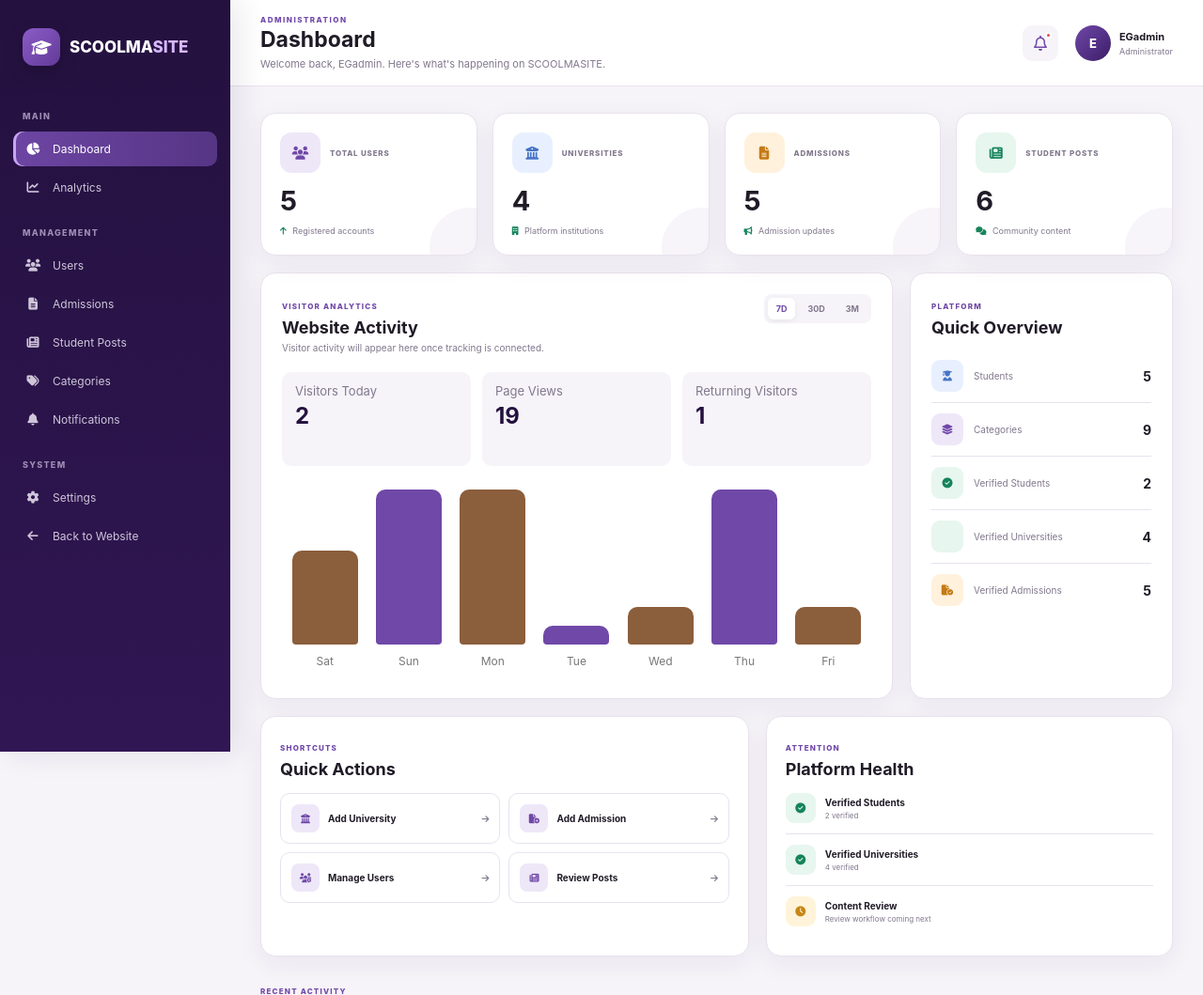
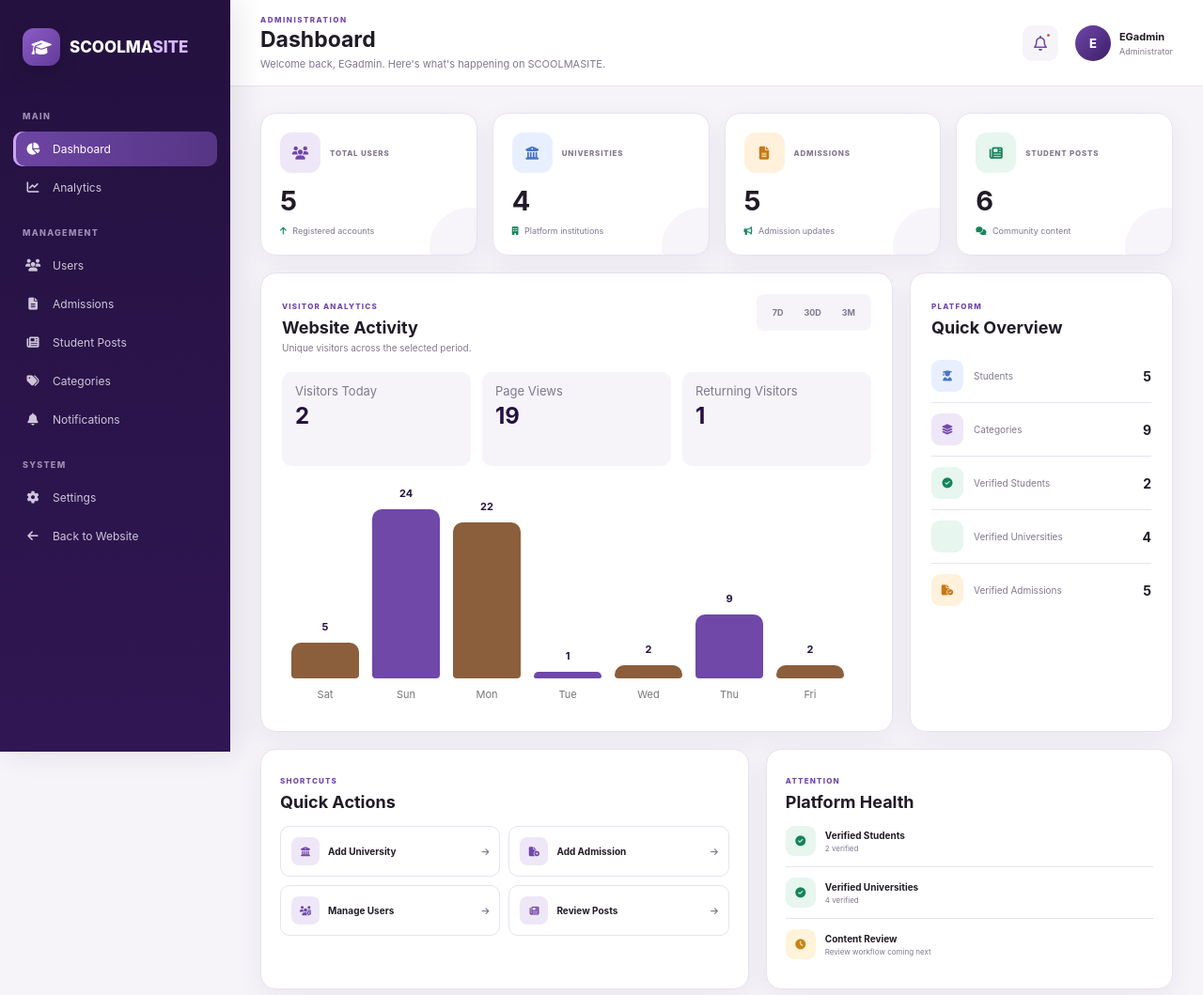
Before and after one commit to officialernestgideon-hub/SCOOLMASITE, a Django app: page /admin/ in a window 1280 px wide. Shown: the top 1059 px of the page at 94% size. Run offline with Django 5.2, Linux system fonts and the light colour scheme; a user stored in the database is signed in; data comes from the database, SQL or seed files in the repository; both versions use the stored data as it was after the commit.

Commit message:
Add admin_dashboard,static, templates

```diff
--- a/admin_dashboard/views.py
+++ b/admin_dashboard/views.py
@@ -51,29 +51,168 @@ def dashboard(request):
         .annotate(
             visit_count=Count("id")
         )
-        .filter(visit_count__gt=1)
+        .filter(
+            visit_count__gt=1
+        )
         .count()
     )
 
-    # Last 7 days
-    seven_days_ago = now - timedelta(days=6)
+
+    # -----------------------------
+    # VISITOR CHART PERIOD
+    # -----------------------------
+
+    visitor_period = request.GET.get(
+        "period",
+        "7d"
+    ).lower()
+
+    if visitor_period not in ["7d", "30d", "3m"]:
+        visitor_period = "7d"
+
 
     visitor_trend = []
 
-    for i in range(7):
-        day = (seven_days_ago + timedelta(days=i)).date()
 
-        visits = SiteVisit.objects.filter(
-            created_at__date=day
+    # -----------------------------
+    # 7 DAYS
+    # -----------------------------
+
+    if visitor_period == "7d":
+
+        start_date = today - timedelta(days=6)
+
+        for i in range(7):
+
+            day = start_date + timedelta(days=i)
+
+            visits = SiteVisit.objects.filter(
+                created_at__date=day
+            )
+
+            visitor_count = (
+                visits
+                .values("session_key")
+                .distinct()
+                .count()
+            )
+
+            visitor_trend.append({
+                "date": day.strftime("%a"),
+                "visitors": visitor_count,
+                "page_views": visits.count(),
+            })
+
+
+    # -----------------------------
+    # 30 DAYS
+    # -----------------------------
+
+    elif visitor_period == "30d":
+
+        start_date = today - timedelta(days=29)
+
+        for i in range(30):
+
+            day = start_date + timedelta(days=i)
+
+            visits = SiteVisit.objects.filter(
+                created_at__date=day
+            )
+
+            visitor_count = (
+                visits
+                .values("session_key")
+                .distinct()
+                .count()
+            )
+
+            visitor_trend.append({
+                "date": day.strftime("%d %b"),
+                "visitors": visitor_count,
+                "page_views": visits.count(),
+            })
+
+
+    # -----------------------------
+    # 3 MONTHS
+    # -----------------------------
+
+    elif visitor_period == "3m":
+
+        start_date = today - timedelta(days=89)
+
+        current_date = start_date
+
+        while current_date <= today:
+
+            week_end = min(
+                current_date + timedelta(days=6),
+                today
+            )
+
+            visits = SiteVisit.objects.filter(
+                created_at__date__gte=current_date,
+                created_at__date__lte=week_end
+            )
+
+            visitor_count = (
+                visits
+                .values("session_key")
+                .distinct()
+                .count()
+            )
+
+            visitor_trend.append({
+                "date": (
+                    f"{current_date.strftime('%d %b')}"
+                    f" - "
+                    f"{week_end.strftime('%d %b')}"
+                ),
+                "visitors": visitor_count,
+                "page_views": visits.count(),
+            })
+
+            current_date = week_end + timedelta(days=1)
+
+
+    # -----------------------------
+    # SCALE CHART BARS
+    # -----------------------------
+
+    max_visitors = max(
+        (
+            item["visitors"]
+            for item in visitor_trend
+        ),
+        default=0
+    )
+
+    for item in visitor_trend:
+
+        if max_visitors > 0:
+
+            item["height"] = round(
+                (
+                    item["visitors"]
+                    / max_visitors
+                ) * 100
+            )
+
+        else:
+
+            item["height"] = 0
+
+
+    # Popular pages
+    popular_pages = (
+        SiteVisit.objects
+        .values("path")
+        .annotate(
+            total=Count("id")
         )
-
-        visitor_trend.append({
-            "date": day.strftime("%a"),
-            "visitors": visits.values(
-                "session_key"
-            ).distinct().count(),
-            "page_views": visits.count(),
-        })
+        .order_by("-total")[:8]
+    )
 
     # Popular pages
     popular_pages = (
--- a/static/css/admin_dashboard.css
+++ b/static/css/admin_dashboard.css
@@ -699,36 +699,65 @@ button {
 }
 
 
-/* VISITOR CHART */
+/* =====================================================
+   VISITOR CHART
+===================================================== */
 
 .visitor-chart {
-    min-height: 220px;
+    min-height: 260px;
 
     display: flex;
     align-items: flex-end;
-    justify-content: space-around;
 
-    gap: 18px;
+    gap: 14px;
 
-    padding: 25px 10px 10px;
+    padding: 30px 10px 10px;
+
+    overflow-x: auto;
+
+    scrollbar-width: thin;
 }
+
+
+/* COLUMN */
 
 .chart-column {
     flex: 1;
 
-    max-width: 70px;
-    height: 190px;
+    min-width: 44px;
+    max-width: 72px;
+
+    height: 210px;
 
     display: flex;
     flex-direction: column;
+
     justify-content: flex-end;
     align-items: center;
 
     gap: 10px;
 }
 
+
+/* BAR AREA */
+
+.chart-bar-wrapper {
+    width: 100%;
+    height: 180px;
+
+    display: flex;
+    align-items: flex-end;
+    justify-content: center;
+}
+
+
+/* BAR */
+
 .chart-bar {
+    position: relative;
+
     width: 100%;
+
     min-height: 4px;
 
     border-radius: 10px 10px 4px 4px;
@@ -736,9 +765,16 @@ button {
     background: var(--purple);
 
     transition:
-        height 0.3s ease,
+        height 0.35s ease,
         transform 0.2s ease;
+
+    display: flex;
+    justify-content: center;
+    align-items: flex-start;
 }
+
+
+/* ALTERNATING BAR COLORS */
 
 .chart-column:nth-child(odd) .chart-bar {
     background: #8b5e3c;
@@ -748,14 +784,78 @@ button {
     background: #7048a8;
 }
 
+
+/* VALUE */
+
+.chart-value {
+    position: absolute;
+
+    top: -24px;
+
+    color: var(--purple-deep);
+
+    font-size: 11px;
+    font-weight: 700;
+
+    white-space: nowrap;
+}
+
+
+/* HOVER */
+
 .chart-bar:hover {
     filter: brightness(1.08);
+
     transform: translateY(-3px);
 }
 
-.chart-column span {
+
+/* LABEL */
+
+.chart-label {
     color: #777;
-    font-size: 12px;
+
+    font-size: 11px;
+
+    white-space: nowrap;
+}
+
+
+/* 30-DAY CHART */
+
+.visitor-chart:has(.chart-column:nth-child(30)) {
+    gap: 8px;
+}
+
+.visitor-chart:has(.chart-column:nth-child(30))
+.chart-column {
+    min-width: 32px;
+}
+
+
+/* MOBILE */
+
+@media (max-width: 700px) {
+
+    .visitor-chart {
+        gap: 10px;
+
+        padding-left: 4px;
+        padding-right: 4px;
+    }
+
+    .chart-column {
+        min-width: 38px;
+    }
+
+    .chart-value {
+        font-size: 10px;
+    }
+
+    .chart-label {
+        font-size: 10px;
+    }
+
 }
 
 .empty-state,
--- a/templates/admin_dashboard/dashboard.html
+++ b/templates/admin_dashboard/dashboard.html
@@ -157,8 +157,7 @@ Dashboard
                             <h2>Website Activity</h2>
 
                             <p>
-                                Visitor activity will appear here once
-                                tracking is connected.
+                                Unique visitors across the selected period.
                             </p>
 
                         </div>
@@ -166,17 +165,29 @@ Dashboard
 
                         <div class="chart-controls">
 
-                            <button class="chart-period active">
+                            <div class="chart-controls">
+
+                                <a
+                                    href="?period=7d"
+                                    class="chart-period {% if visitor_period == '7d' %}active{% endif %}"
+                                >
                                     7D
-                            </button>
+                                </a>
 
-                            <button class="chart-period">
+                                <a
+                                    href="?period=30d"
+                                    class="chart-period {% if visitor_period == '30d' %}active{% endif %}"
+                                >
                                     30D
-                            </button>
+                                </a>
 
-                            <button class="chart-period">
+                                <a
+                                    href="?period=3m"
+                                    class="chart-period {% if visitor_period == '3m' %}active{% endif %}"
+                                >
                                     3M
-                            </button>
+                                </a>
+                            </div>
 
                         </div>
 
@@ -209,13 +220,25 @@ Dashboard
 
                             <div class="chart-column">
 
+                                <div class="chart-bar-wrapper">
+
                                     <div
                                         class="chart-bar"
-                                    style="height: {% widthratio item.visitors 1 20 %}px;"
+                                        style="height: {{ item.height }}%;"
                                         title="{{ item.visitors }} visitors"
-                                ></div>
+                                    >
+                                        {% if item.visitors > 0 %}
+                                            <span class="chart-value">
+                                                {{ item.visitors }}
+                                            </span>
+                                        {% endif %}
+                                    </div>
 
-                                <span>{{ item.date }}</span>
+                                </div>
+
+                                <span class="chart-label">
+                                    {{ item.date }}
+                                </span>
 
                             </div>
 
```
Also changed, not shown: db.sqlite3. Lines whose indentation alone changed are shown as unchanged.
